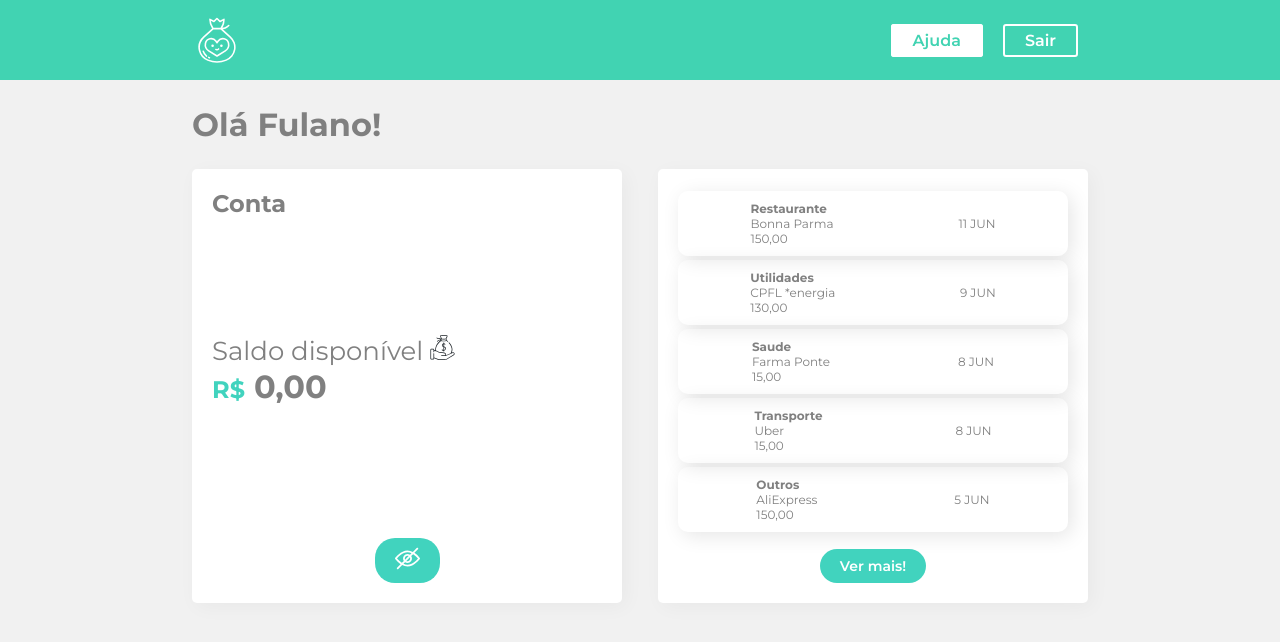
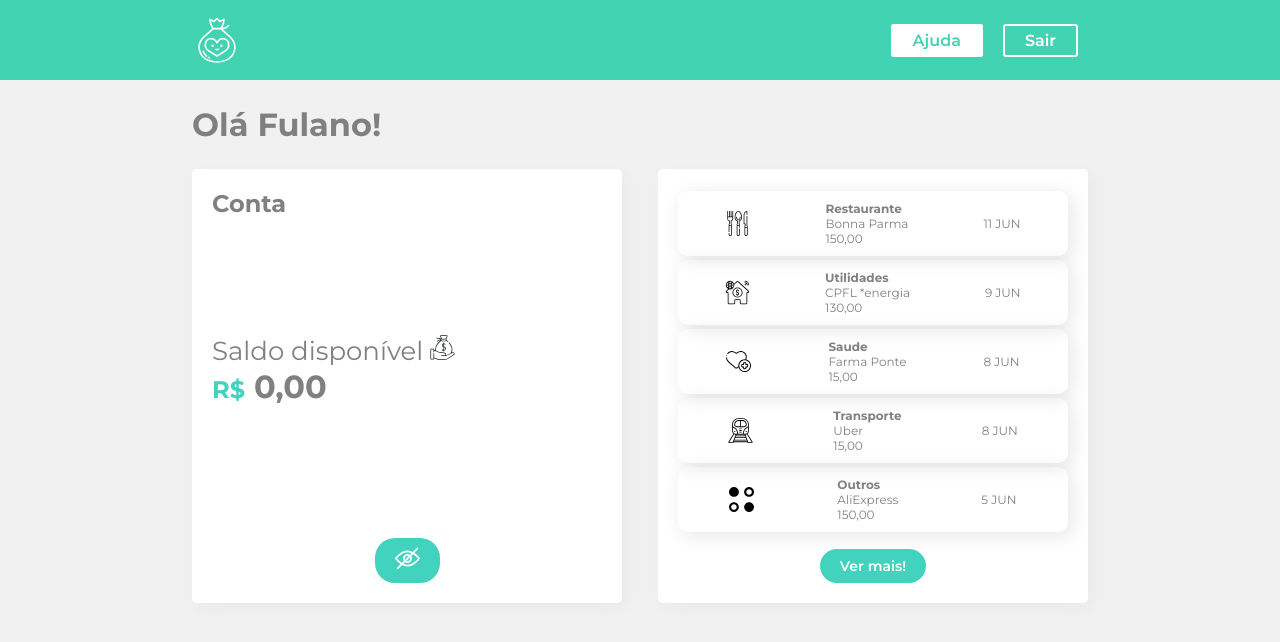
Before and after one commit to linusmanuel/alura-styled-components-master, a React (Create React App) app: page / in a window 1280 px wide. Shown: the top 642 px of the page. Built offline with nearby package versions, Linux system fonts and the light colour scheme.

Commit message:
feat: Make imageFilter fuction

```diff
--- /dev/null
+++ b/src/Components/ImageFilter.js
@@ -0,0 +1,19 @@
+import React from "react";
+import alimentacao from "../assets/images/alimentacao.svg";
+import outros from "../assets/images/outros.svg";
+import saude from "../assets/images/saude.svg";
+import transporte from "../assets/images/transporte.svg";
+import utilidades from "../assets/images/utilidades.svg";
+import { Icone } from "./UI";
+
+export default (type) => {
+  const Images = {
+    Restaurante: <Icone src={alimentacao} alt="Restaurante" />,
+    Transporte: <Icone src={transporte} alt="Transporte" />,
+    Saude: <Icone src={saude} alt="Saude" />,
+    Utilidades: <Icone src={utilidades} alt="Utilidades" />,
+    default: <Icone src={outros} alt="Outro" />,
+  };
+
+  return Images[type] || Images.default;
+};
--- a/src/Components/Items/index.jsx
+++ b/src/Components/Items/index.jsx
@@ -1,5 +1,6 @@
 import React from "react";
 import styled from "styled-components";
+import ImageFilter from "../ImageFilter";
 import Item from "../Item";
 
 const Items = styled.div`
@@ -15,6 +16,7 @@
 export default (props) => {
   return (
     <Items>
+      {ImageFilter(props.type)}
       <Item {...props}/>
       <span>{props.date}</span>
     </Items>
```
